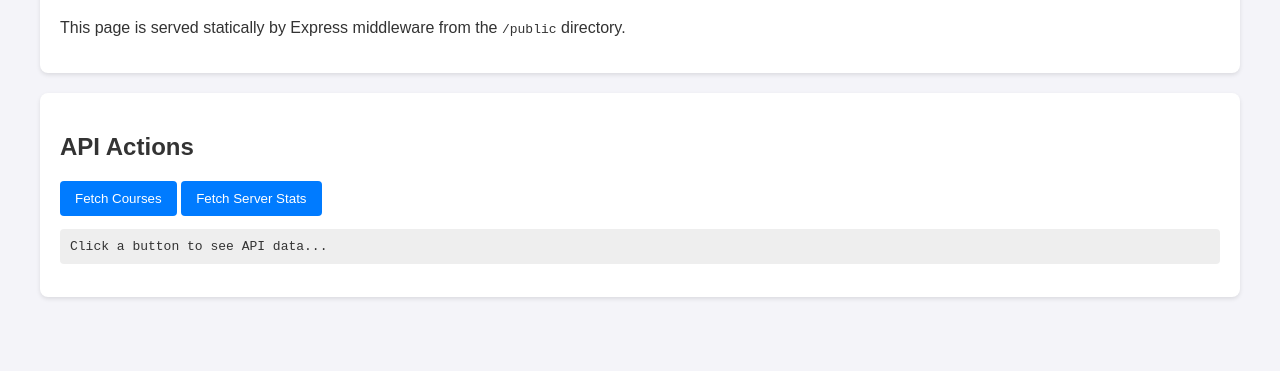
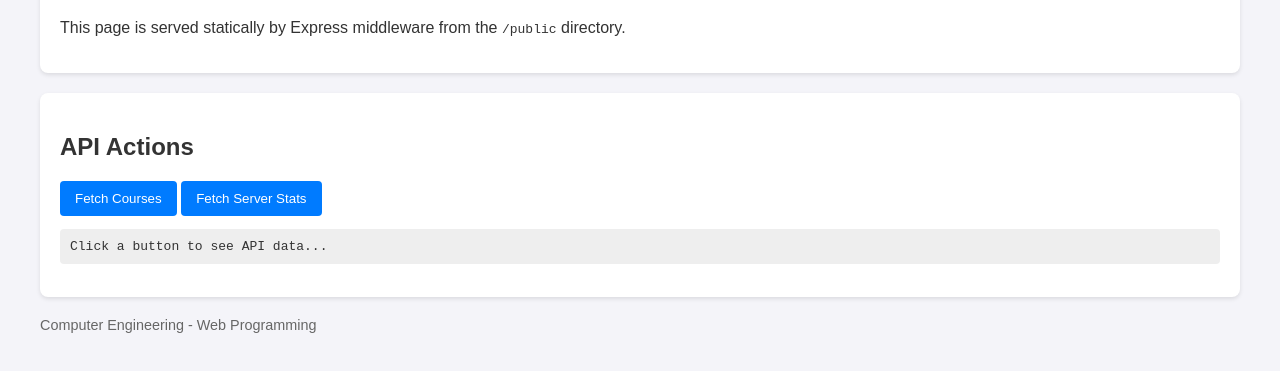
Before and after one commit to latiffabdul122-png/assignment8, a website: page public/index.html in a window 1280 px wide. Shown: the part 121-492 px from the top of the page. Drawn offline with Linux system fonts and the light colour scheme.

Commit message:
feat: add footer section to frontend UI

```diff
--- a/public/index.html
+++ b/public/index.html
@@ -46,5 +46,6 @@
             }
         }
     </script>
+    <footer style="margin-top: 20px; color: #666; font-size: 0.9em;">Computer Engineering - Web Programming</footer>
 </body>
 </html>
```
